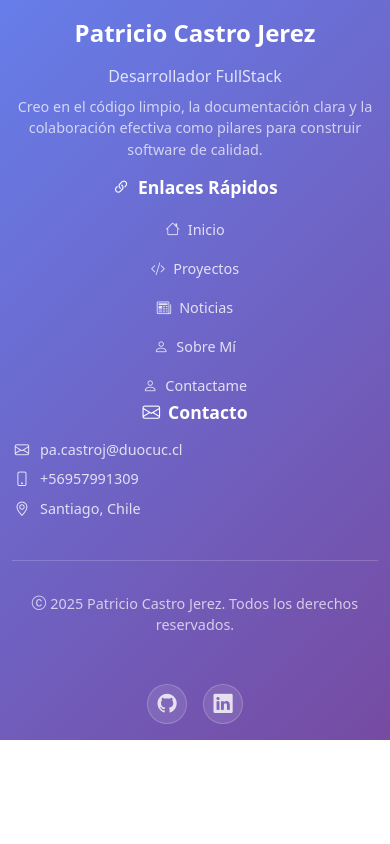
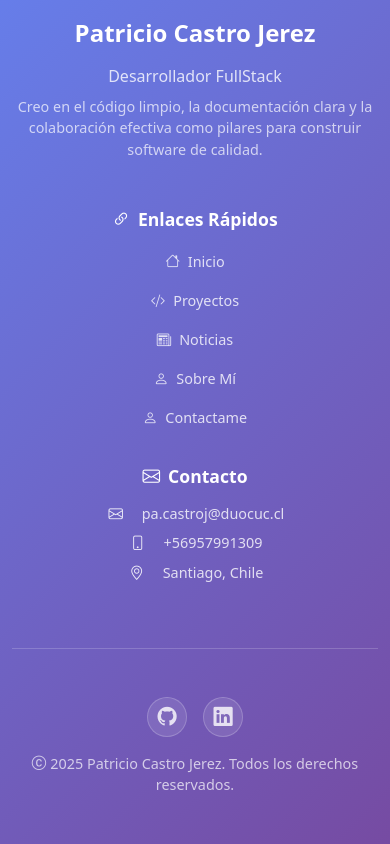
Before and after one commit to DuckDev-DS/MiPortafolio, a React (Vite) app: page / in a window 390 px wide. Shown: the part 919-1763 px from the top of the page. Before the commit the page ends 1659 px from the top, so only its background shows below. Built offline with nearby package versions, Linux system fonts and the light colour scheme.

Commit message:
Update Footer.css

```diff
--- a/src/styles/organisms/Footer.css
+++ b/src/styles/organisms/Footer.css
@@ -125,8 +125,30 @@
     text-align: center;
   }
 
+  .footer-brand-section,
+  .footer-links,
+  .footer-contact {
+    margin-bottom: 2rem;
+  }
+
   .footer-links-list {
     align-items: center;
+  }
+
+  .contact-info {
+    display: flex;
+    flex-direction: column;
+    align-items: center;
+    gap: 0.5rem;
+  }
+
+  .contact-item {
+    justify-content: center;
+    text-align: center;
+    margin-bottom: 0;
+    display: flex;
+    align-items: center;
+    gap: 0.5rem;
   }
 
   .social-links {
@@ -136,9 +158,16 @@
 
   .footer-bottom {
     text-align: center;
+    flex-direction: column;
   }
 
   .footer-copyright {
+    margin-bottom: 1rem;
+    order: 2;
+  }
+
+  .footer-social {
+    order: 1;
     margin-bottom: 1rem;
   }
 
```
